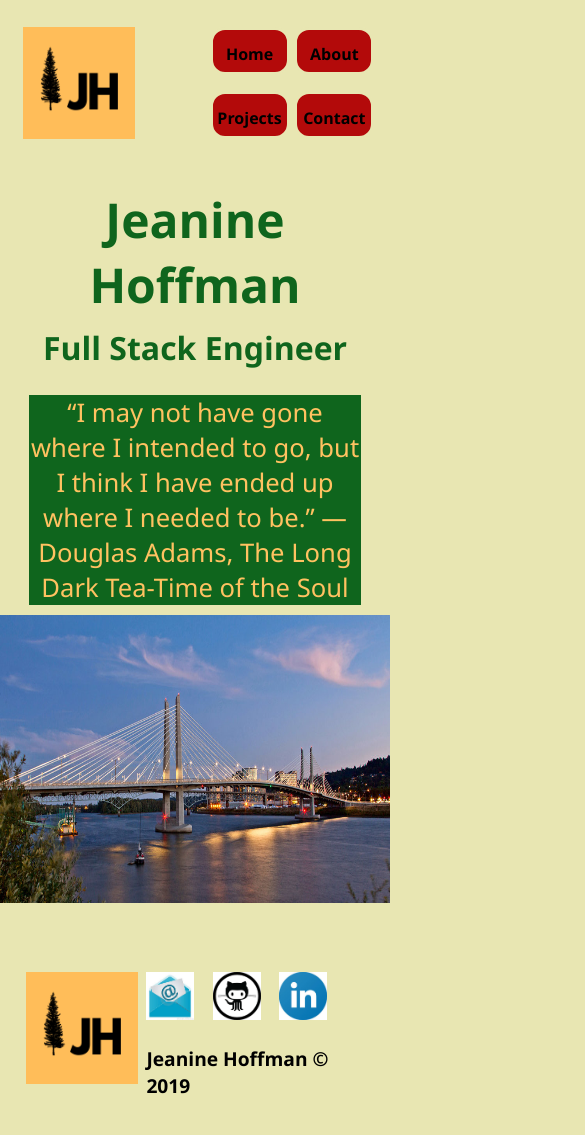
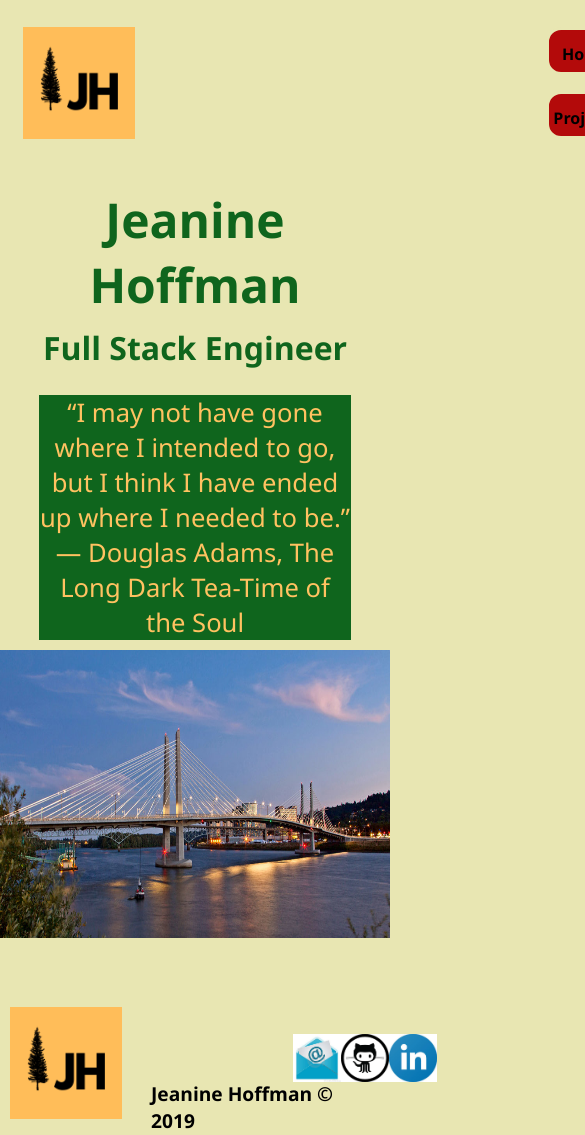
Before and after one commit to JeanineHoffman/react-portfolio, a React (Create React App) app: page / in a window 390 px wide. Shown: the top 1135 px of the page, 585 px wide, since content can reach past the window. Before the commit the page ends 1100 px from the top, so only its background shows below. Built offline with nearby package versions, Linux system fonts and the light colour scheme.

Commit message:
styled for max 850

```diff
--- a/src/App.css
+++ b/src/App.css
@@ -387,4 +387,75 @@ body {
   margin-left: 30%;
 }
 }
+
+@media screen and (max-width: 850px){
+  .navBar {
+    grid-column-gap: 3%;
+    margin-left: 26rem;
+   }
+   .AdamsQuote{
+    width: 80%;
+  }
+  .linksBar{
+    display: inline-flex;
+    margin-left:33%;
+  }
+  .links{
+    height:4rem;
+    margin-left: 40%;
+  }
+  .logoFooter{
+    height: 7rem;
+    margin-left:5%;
+    }
+    .footerLink{
+      height: 3rem;
+      margin-left: 8%;
+    }
+    .footerContact{
+      display: inline-flex;
+      margin-top: 12%;
+      margin-left: 70%;
+    }
+    .copyright{
+      font-size: 1.2rem;
+      margin-left: 10%;
+    }
+    .aboutText{
+      line-height: 1.5;
+      font-size: 1.6rem;
+      padding:.5em;
+      width: 90%;
+    }
+    .btnWrap{
+      margin-left: 10%;
+    }
+    .projBtnWrap2{
+      margin-left: 20%;
+    }
+    .projectbtn{
+      margin-left: 4%;
+    }
+    .trybtn{
+      margin-left: 20%;
+    }
+    .projTitle1{
+      font-size: 2rem;
+      margin-left: 35%;
+    }
+    .projTitle2{
+      font-size: 2rem;
+      margin-left: 30%;
+    }
+    .projTitle3{
+      font-size: 2rem;
+      margin-left: 22%;
+}
+    .projimg{
+      height:10rem;
+      width:11rem;
+      margin-left: 36%;
+}
+}
+
 /* End media query styles */
```
